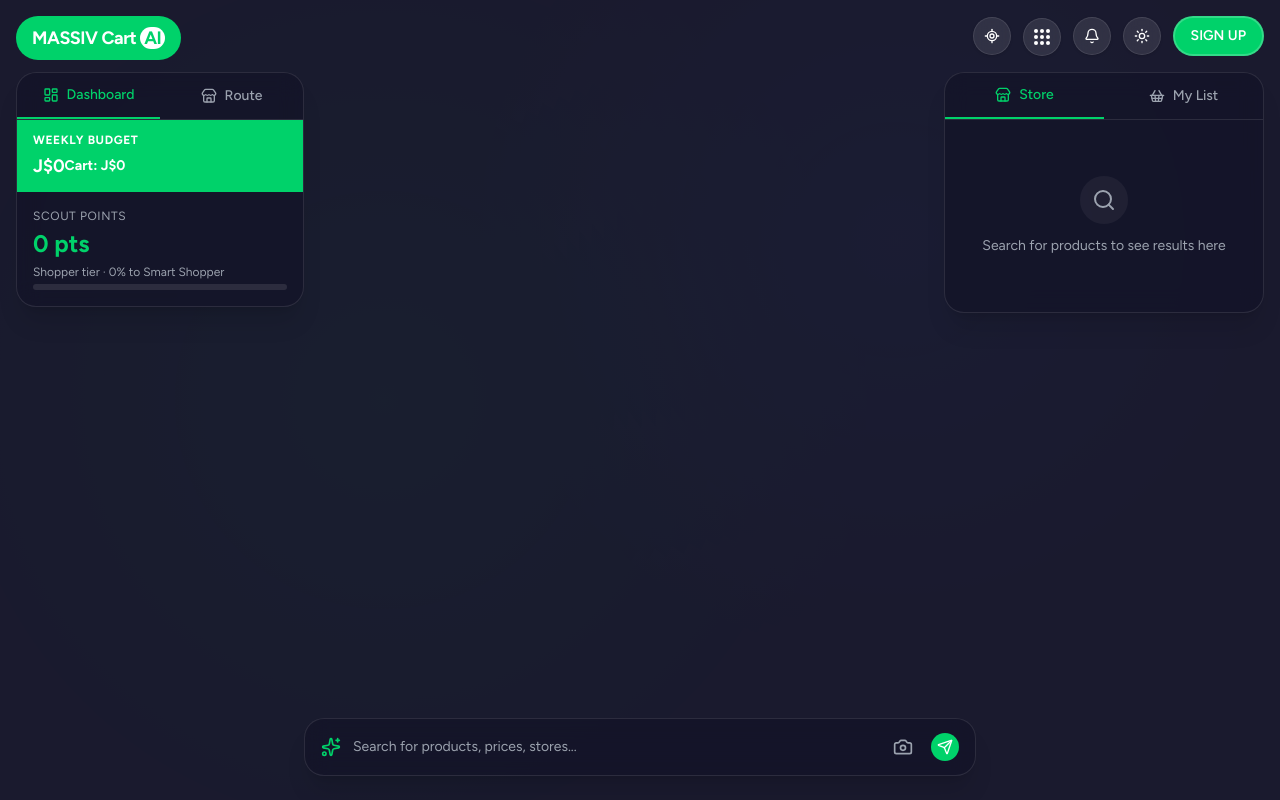
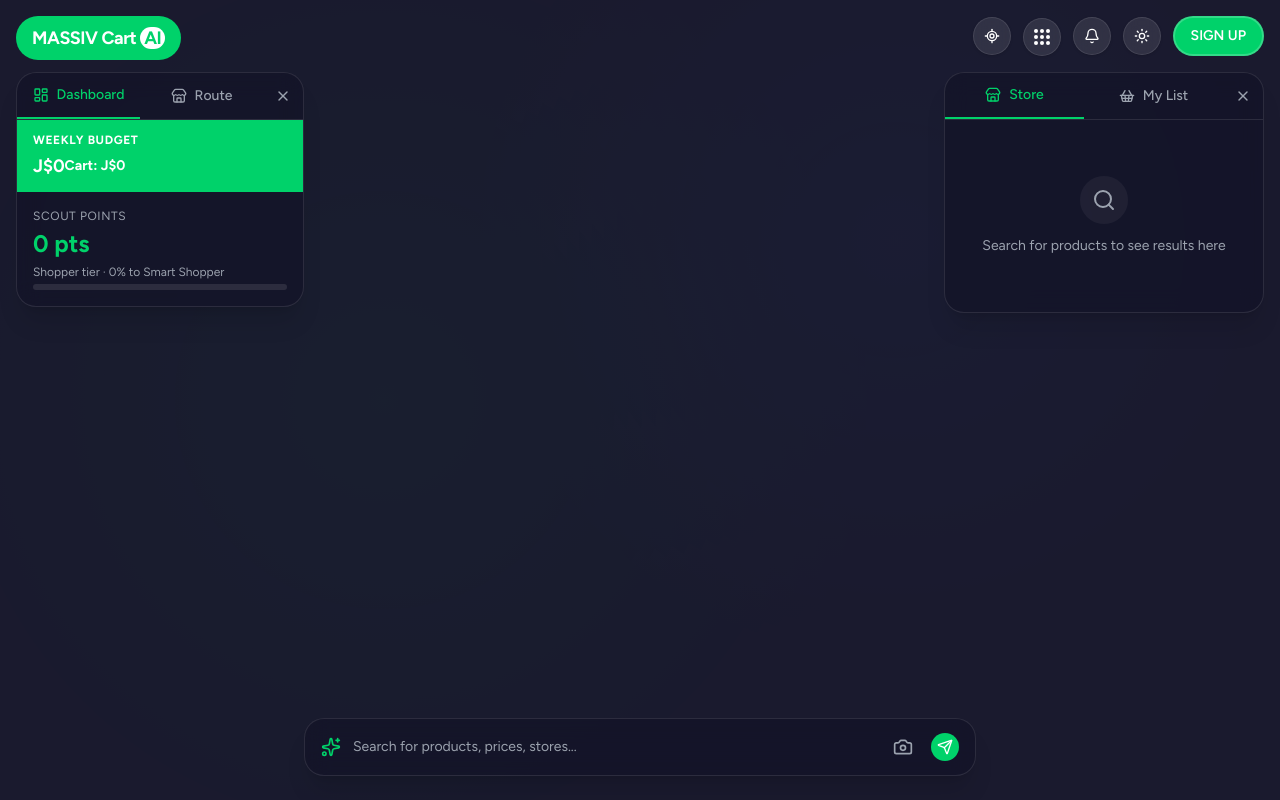
Before and after one commit to HughScott2002/MassivCartUI, a Next.js app: page / in a window 1280 px wide. Built offline with nearby package versions, Linux system fonts and the light colour scheme.

Commit message:
Anding the close

```diff
--- a/app/page.tsx
+++ b/app/page.tsx
@@ -1,9 +1,16 @@
+"use client"
+
+import { useState } from "react"
 import { Header } from "@/components/header"
 import { ShoppingPreferences } from "@/components/shopping-preferences"
 import { ShopDetailsSheet } from "@/components/shop-details-sheet"
 import { CommandBar } from "@/components/command-bar"
+import { LayoutDashboard, ShoppingBasket } from "lucide-react"
 
 export default function Page() {
+  const [leftOpen, setLeftOpen] = useState(true)
+  const [rightOpen, setRightOpen] = useState(true)
+
   return (
     <main className="relative min-h-screen overflow-hidden bg-background">
 
@@ -23,13 +30,35 @@
 
       {/* Left + Right panels */}
       <div className="pointer-events-none fixed inset-x-4 top-18 bottom-28 flex flex-col gap-2 sm:flex-row sm:items-start sm:justify-between">
-        <div className="pointer-events-auto w-full shrink-0 sm:w-72">
-          <ShoppingPreferences />
-        </div>
-        <div className="pointer-events-auto w-full sm:w-80">
-          <ShopDetailsSheet />
-        </div>
+        {leftOpen && (
+          <div className="pointer-events-auto w-full shrink-0 sm:w-72">
+            <ShoppingPreferences onClose={() => setLeftOpen(false)} />
+          </div>
+        )}
+        {rightOpen && (
+          <div className="pointer-events-auto w-full sm:w-80 sm:ml-auto">
+            <ShopDetailsSheet onClose={() => setRightOpen(false)} />
+          </div>
+        )}
       </div>
+
+      {/* Re-open tabs — only visible when panel is closed */}
+      {!leftOpen && (
+        <button
+          onClick={() => setLeftOpen(true)}
+          className="pointer-events-auto fixed left-0 top-1/2 -translate-y-1/2 z-20 flex items-center gap-1.5 bg-card border border-border border-l-0 rounded-r-xl px-2 py-3 shadow-lg text-xs font-semibold text-muted-foreground hover:text-foreground transition-colors"
+        >
+          <LayoutDashboard className="w-4 h-4" />
+        </button>
+      )}
+      {!rightOpen && (
+        <button
+          onClick={() => setRightOpen(true)}
+          className="pointer-events-auto fixed right-0 top-1/2 -translate-y-1/2 z-20 flex items-center gap-1.5 bg-card border border-border border-r-0 rounded-l-xl px-2 py-3 shadow-lg text-xs font-semibold text-muted-foreground hover:text-foreground transition-colors"
+        >
+          <ShoppingBasket className="w-4 h-4" />
+        </button>
+      )}
 
       {/* Command bar */}
       <CommandBar />
--- a/components/shop-details-sheet.tsx
+++ b/components/shop-details-sheet.tsx
@@ -1,9 +1,9 @@
 "use client";
 
 import { useState } from "react";
-import { Store, ShoppingBasket, Search } from "lucide-react";
+import { Store, ShoppingBasket, Search, X } from "lucide-react";
 
-export function ShopDetailsSheet() {
+export function ShopDetailsSheet({ onClose }: { onClose?: () => void }) {
   const [activeTab, setActiveTab] = useState<"store" | "list">("store");
 
   return (
@@ -32,6 +32,15 @@
           <ShoppingBasket className="w-4 h-4" />
           My List
         </button>
+        {onClose && (
+          <button
+            onClick={onClose}
+            className="px-3 text-muted-foreground hover:text-foreground transition-colors"
+            aria-label="Close panel"
+          >
+            <X className="w-4 h-4" />
+          </button>
+        )}
       </div>
 
       {/* Content */}
--- a/components/shopping-preferences.tsx
+++ b/components/shopping-preferences.tsx
@@ -1,7 +1,7 @@
 "use client"
 
 import { useState } from "react";
-import { LayoutDashboard, Store } from "lucide-react";
+import { LayoutDashboard, Store, X } from "lucide-react";
 import { BudgetPopup } from "@/components/budget-popup";
 
 const savingsOptions = [
@@ -11,7 +11,7 @@
   { label: "Extreme", maxStores: 5, radiusKm: 40 },
 ]
 
-export function ShoppingPreferences() {
+export function ShoppingPreferences({ onClose }: { onClose?: () => void }) {
   const [activeTab, setActiveTab] = useState<"dashboard" | "route">("dashboard");
   const [budgetOpen, setBudgetOpen] = useState(false);
   const [budget, setBudget] = useState(0);
@@ -45,6 +45,15 @@
           <Store className="h-4 w-4" />
           Route
         </button>
+        {onClose && (
+          <button
+            onClick={onClose}
+            className="px-3 text-muted-foreground hover:text-foreground transition-colors"
+            aria-label="Close panel"
+          >
+            <X className="w-4 h-4" />
+          </button>
+        )}
       </div>
 
         {/* Budget summary bar - click anywhere to open popup and edit */}
```
